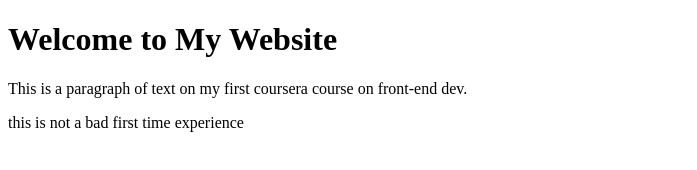
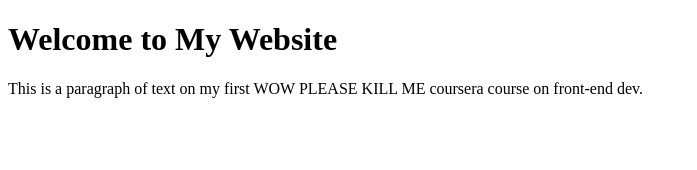
Before and after one commit to DrNegative69/First-Repository, a plain HTML site: page site/index.html in a window 1280 px wide. Shown: the whole page, without its empty margins (0-697 px from the left). Drawn offline with Linux system fonts and the light colour scheme.

Commit message:
Update index.html
please work

```diff
--- a/site/index.html
+++ b/site/index.html
@@ -5,7 +5,7 @@
     </head>
     <body>
         <h1>Welcome to My Website</h1>
-        <p>This is a paragraph of text on my first coursera course on front-end dev.</p>
-        <p>this is not a bad first time experience</p>
+        <p>This is a paragraph of text on my first WOW PLEASE KILL ME coursera course on front-end dev.</p>
+
     </body>
     </html>
```
